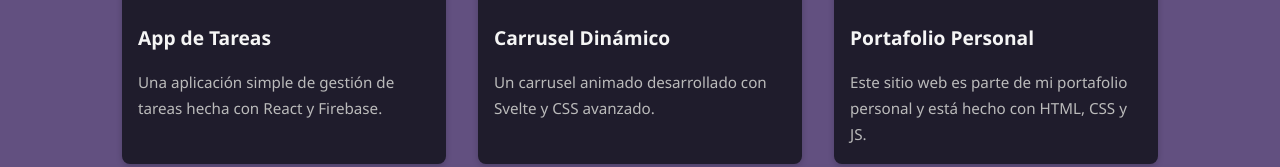
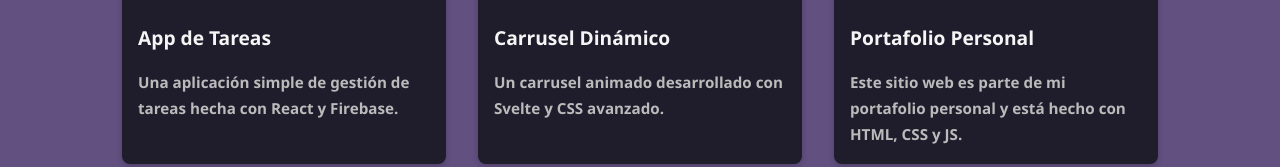
Before and after one commit to davidvallerst/pf, a plain HTML site: page index.html in a window 1280 px wide. Shown: the part 643-810 px from the top of the page. Drawn offline with Linux system fonts and the light colour scheme.

Commit message:
Update index.html

```diff
--- a/index.html
+++ b/index.html
@@ -4,9 +4,15 @@
 		<meta charset="UTF-8" />
 		<meta name="viewport" content="width=device-width, initial-scale=1.0" />
 		<title>Mi Portafolio</title>
-
+		<link rel="preconnect" href="https://fonts.googleapis.com" />
+		<link rel="preconnect" href="https://fonts.gstatic.com" crossorigin />
+		<link
+			href="https://fonts.googleapis.com/css2?family=Lato:ital,wght@0,100;0,300;0,400;0,700;0,900;1,100;1,300;1,400;1,700;1,900&family=Rubik:ital,wght@0,300..900;1,300..900&display=swap"
+			rel="stylesheet" />
 		<style>
 			:root {
+				font-family: 'Rubik', sans-serif;
+				font-optical-sizing: auto;
 				--bg-main: #625080;
 				--card-bg: #1f1c2c;
 				--text-light: #f5f5f5;
@@ -15,6 +21,10 @@
 				--border-radius: 8px;
 				--shadow-sm: 0 2px 6px rgba(0, 0, 0, 0.2);
 				--transition: 0.3s ease;
+			}
+			p {
+				font-size: 1.2rem;
+				font-weight: 600;
 			}
 
 			* {
```
